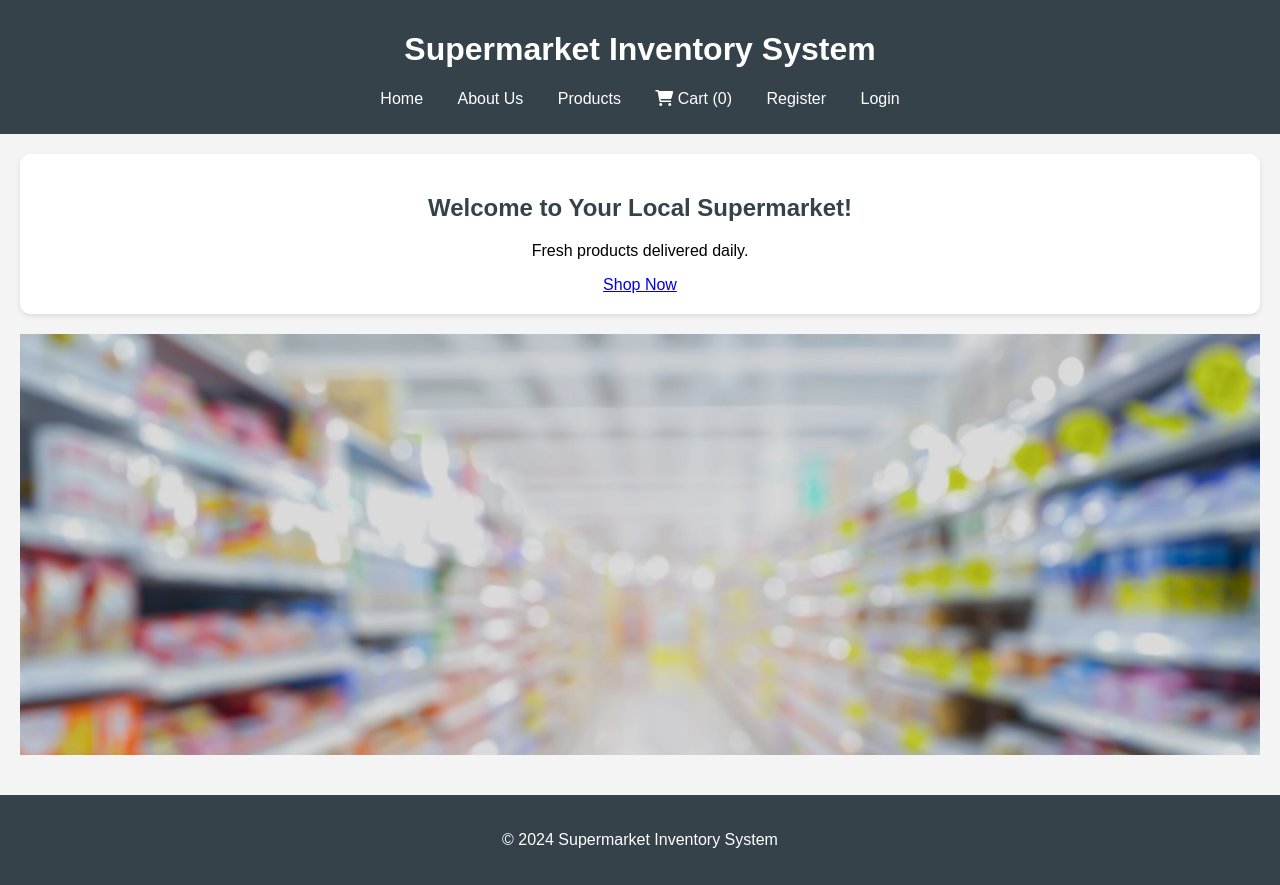
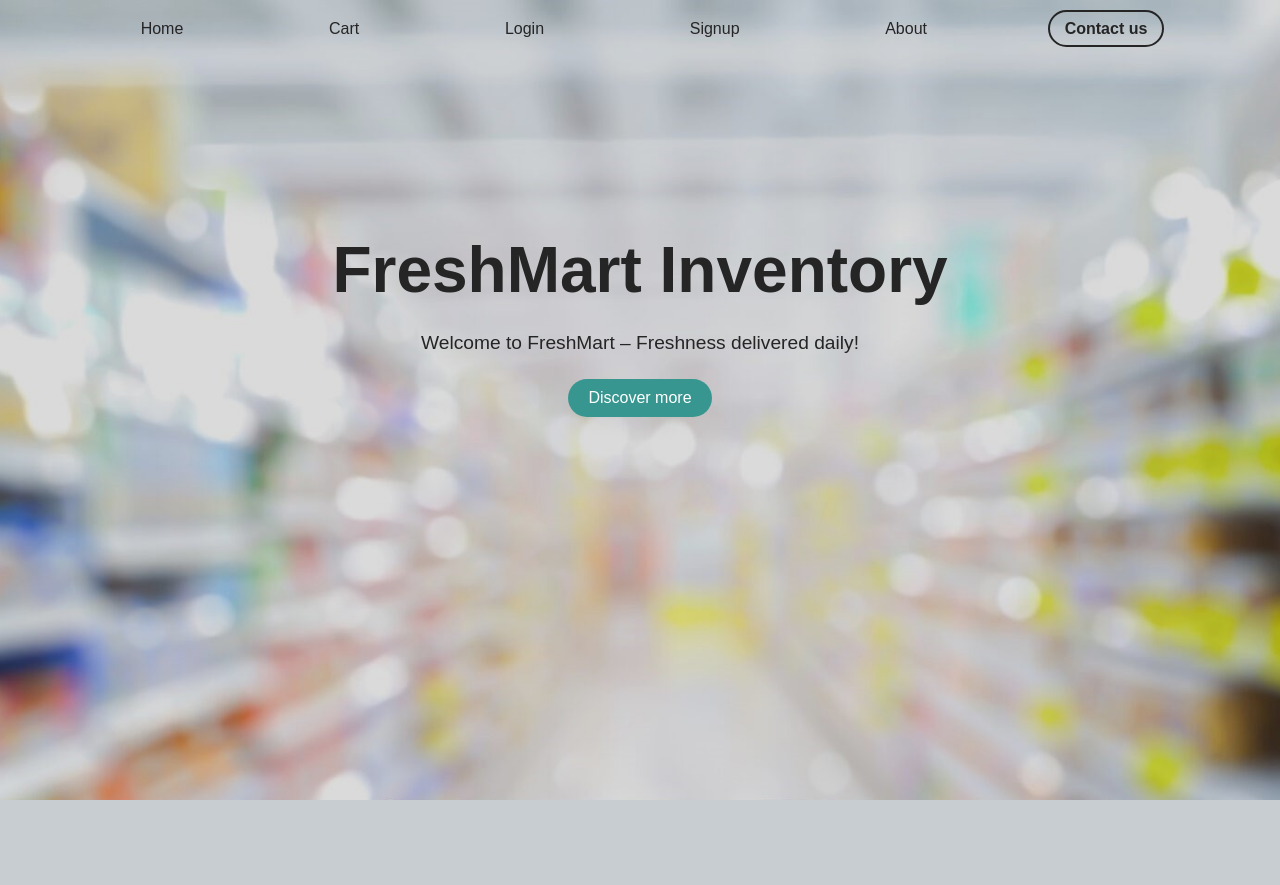
Before and after one commit to janamaklad/Management-Inventory, a PHP site: page /Homepage.php in a window 1280 px wide. After the commit the page ends 800 px from the top, so only its background shows below. Run offline with PHP 8.4, Linux system fonts and the light colour scheme.

Commit message:
homepage

```diff
--- a/Homepage.php
+++ b/Homepage.php
@@ -1,53 +1,31 @@
-<?php
-session_start();
-$cartItems = isset($_SESSION['cart']) ? $_SESSION['cart'] : [];
-?>
-
 <!DOCTYPE html>
 <html lang="en">
 <head>
     <meta charset="UTF-8">
     <meta name="viewport" content="width=device-width, initial-scale=1.0">
-    <title>Supermarket Inventory Management</title>
-    <link rel="stylesheet" href="style.css">
-    <link rel="stylesheet" href="https://cdnjs.cloudflare.com/ajax/libs/font-awesome/6.0.0-beta3/css/all.min.css">
+    <title>Smart Calendar & Scheduling System</title>
+    <link rel="stylesheet" href="design.css"> <!-- Link to the same CSS -->
 </head>
 <body>
     <header>
-        <div class="container">
-            <h1>Supermarket Inventory System</h1>
-            <nav>
-                <ul>
-                    <li><a href="index.php">Home</a></li>
-                    <li><a href="about.php">About Us</a></li>
-                    <li><a href="products.php">Products</a></li>
-                    <li><a href="cart.php"><i class="fas fa-shopping-cart"></i> Cart (<?php echo count($cartItems); ?>)</a></li>
-                    <?php if (isset($_SESSION['loggedin']) && $_SESSION['loggedin'] === true): ?>
-                        <li><a href="logout.php">Logout</a></li>
-                    <?php else: ?>
-                        <li><a href="signup.php">Register</a></li>
-                        <li><a href="login.php">Login</a></li>
-                    <?php endif; ?>
-                </ul>
-            </nav>
-        </div>
+        <nav>
+            <ul>
+                <li><a href="Homepage.php">Home</a></li> <!-- Link updated to PHP -->
+                <li><a href="Cart.php">Cart</a></li>
+                <li><a href="signandlogin/login.php">Login</a></li> <!-- Reference login from 'signandlogin' folder -->
+                <li><a href="signandlogin/signup.php">Signup</a></li> <!-- Reference signup from 'signandlogin' -->
+                <li><a href="#">About</a></li>
+                <li><a href="#" class="button">Contact us</a></li>
+            </ul>
+        </nav>
     </header>
 
     <main>
-        <div class="hero">
-            <h2>Welcome to Your Local Supermarket!</h2>
-            <p>Fresh products delivered daily.</p>
-            <a href="user.php" class="btn">Shop Now</a>
+        <div class="content">
+            <h1>FreshMart Inventory</h1>
+            <p>Welcome to FreshMart – Freshness delivered daily!</p>
+            <a href="product/products.php" class="discover-btn">Discover more</a>
         </div>
-        <div class="image-container">
-        <img src="photos/supermarket.jpg" alt="Supermarket Image">
-    </div>
     </main>
-
-    <footer>
-        <div class="container">
-            <p>&copy; <?php echo date("Y"); ?> Supermarket Inventory System</p>
-        </div>
-    </footer>
 </body>
 </html>
--- /dev/null
+++ b/design.css
@@ -0,0 +1,91 @@
+* {
+    margin: 0;
+    padding: 0;
+    box-sizing: border-box;
+}
+
+body {
+    font-family: Arial, sans-serif;
+    background-color: #333; /* Dark gray background */
+    color: rgb(37, 37, 37);
+    height: 100vh;
+    display: flex;
+    flex-direction: column;
+}
+
+header {
+    position: absolute;
+    width: 100%;
+    top: 0;
+    left: 0;
+    padding: 20px;
+}
+
+nav ul {
+    list-style: none;
+    display: flex;
+    justify-content: space-evenly;
+    align-items: center;
+}
+
+nav ul li {
+    display: inline;
+}
+
+nav ul li a {
+    text-decoration: none;
+    color: rgb(37, 37, 37);
+    padding: 10px 25px;
+    transition: color 0.3s;
+}
+
+nav ul li a.button {
+    border: 2px solid rgb(37, 37, 37);
+    border-radius: 20px;
+    padding: 8px 15px;
+    font-weight: bold;
+}
+
+nav ul li a:hover {
+    color: #64696c; /* Light blue hover color */
+}
+
+main {
+    display: flex;
+    justify-content: center;
+    align-items: center;
+    flex: 1;
+    background: url('photos/supermarket.jpg') no-repeat center;
+    background-size: cover;
+}
+
+.content {
+    margin-bottom: 150px;
+    text-align: center;
+    padding: 50px;
+}
+
+h1 {
+    font-size: 4rem;
+    font-weight: bold;
+}
+
+p {
+    font-size: 1.2rem;
+    margin: 25px 0;
+    max-width: 2000px;
+}
+
+.discover-btn {
+    display: inline-block;
+    padding: 10px 20px;
+    background-color: #389690;
+    color: white;
+    border-radius: 25px;
+    text-decoration: none;
+    transition: background-color 0.3s;
+}
+
+.discover-btn:hover {
+    background-color: #008fcc;
+}
```
Also changed, not shown: photos/logo.png (added).
